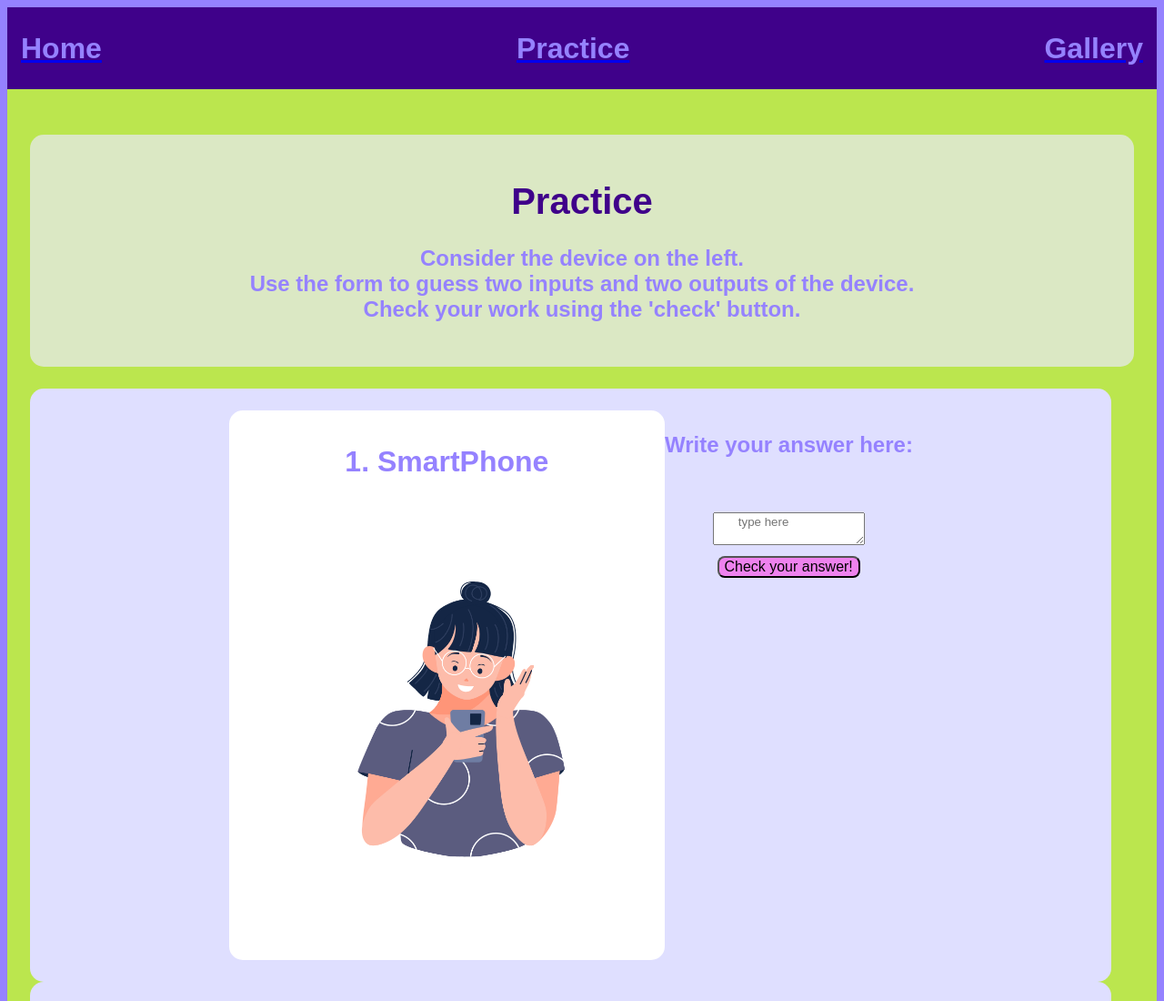
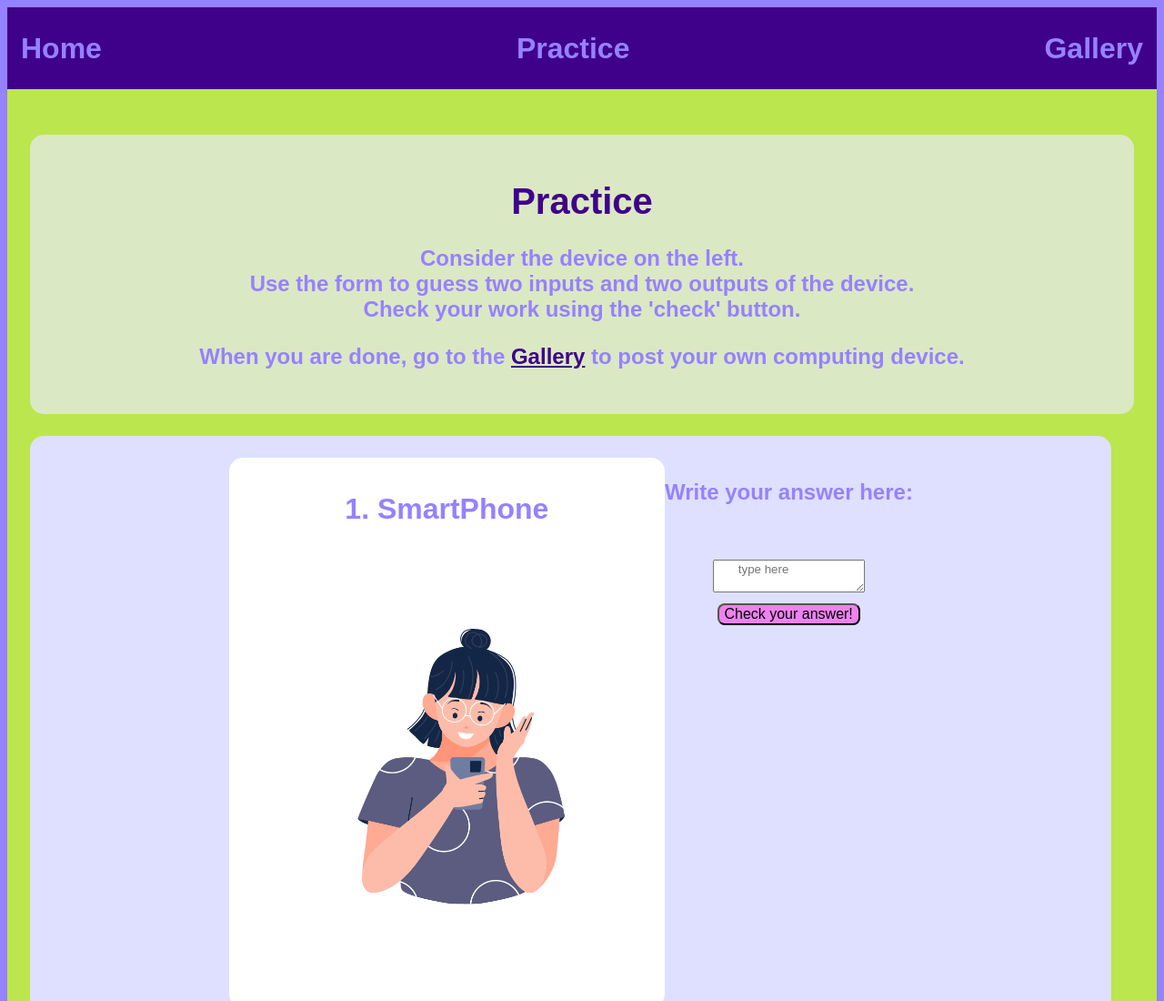
Before and after one commit to laynaoyervides/phase-2-project, a React app: page /practice in a window 1280 px wide. Shown: the top 1100 px of the page at 91% size. Built offline with nearby package versions, Linux system fonts and the light colour scheme.

Commit message:
adding link to Gallery from practice component

```diff
--- a/src/components/Home.js
+++ b/src/components/Home.js
@@ -7,7 +7,7 @@ function Home () {
             <h1>What is a Computer?</h1>
             <h3>A computer is a machine that works with information to help people with thinking tasks; all computers input, output, process, and store information. Input and output devices are designed for the computer to receive and communicate information to and from the environment around them.</h3>
             <img src="./iosp.png" alt="IOSP diagram"></img>
-            <h3>Use the <a href="./Practice">Practice</a> page to test your knowledge of inputs and outputs on common computing devices, then, add your own device to the <a href="./Gallery"> Gallery </a>page.</h3>
+            <h3>Use the <a href="./Practice">Practice</a> page to test your knowledge of inputs and outputs on common computing devices, then, add your own device to the <a href="./Gallery"> Gallery</a> page.</h3>
         </div>
     )
 }
--- a/src/components/Home.module.css
+++ b/src/components/Home.module.css
@@ -14,3 +14,12 @@ h3 {
 img {
     width: 45%;
 }
+a:link {
+    color: #3F018A;
+}
+a:hover{
+    color: #BBE64E;
+}
+a:visited {
+    color: #9582FF;
+}
--- a/src/components/Practice.js
+++ b/src/components/Practice.js
@@ -19,6 +19,7 @@ function Practice () {
                 Use the form to guess two inputs and two outputs of the device.
                 <br></br>
                 Check your work using the 'check' button.</h3>
+                <h3>When you are done, go to the <a href="./Gallery">Gallery</a> to post your own computing device.</h3>
             </div>
             <div>
                 {deviceItems}
```
